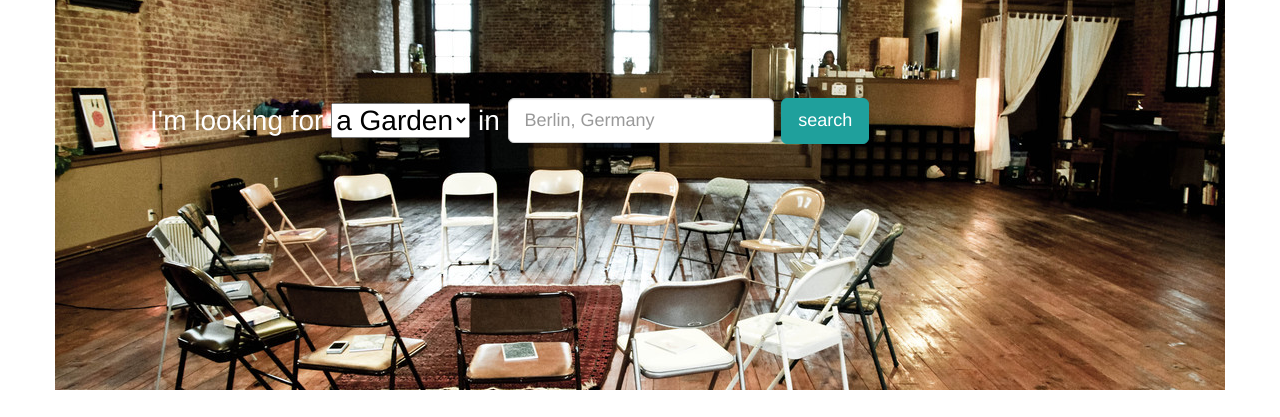
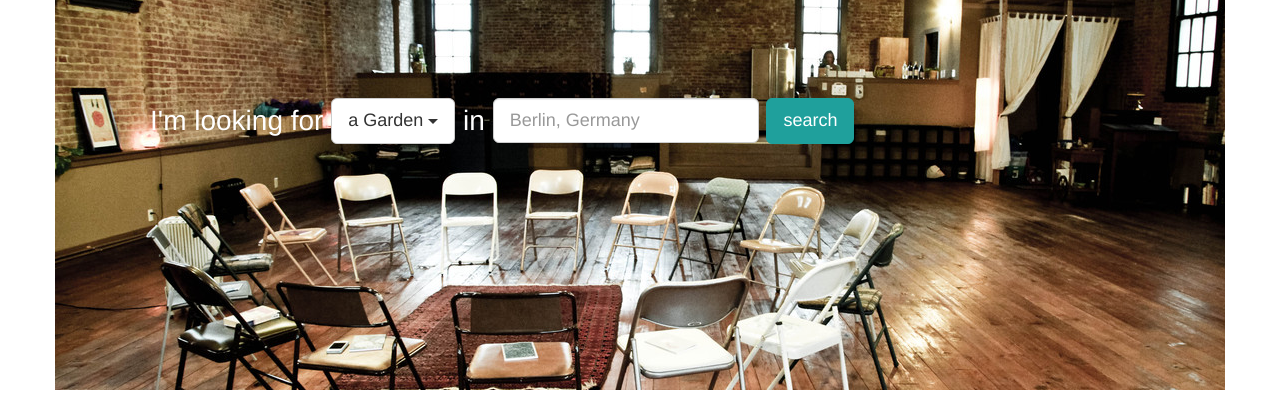
Before and after one commit to nicksellen/spacido, a plain HTML site: page index.html in a window 1280 px wide. Shown: the part 352-769 px from the top of the page. Drawn offline with Linux system fonts and the light colour scheme; some packages are replaced by stand-ins of ours.

Commit message:
added nicer dropdown

```diff
--- a/home.html
+++ b/home.html
@@ -4,16 +4,19 @@
 
 
     <form class="form-inline imlookingfor" role="form" method="GET" action="#/search">
+
       <div class="form-group">
         I'm looking for
       </div>
-      <div class="form-group">
-        <label class="sr-only" for="exampleInputEmail2">Email address</label>
-        <select>
-          <option>a Garden</option>
-          <option>a Garage</option>
-        </select>
-      </div>
+      <div class="btn-group">
+      <button type="button" class="btn btn-default btn-lg dropdown-toggle" data-toggle="dropdown">
+        a Garden <span class="caret"></span>
+      </button>
+      <ul class="dropdown-menu" role="menu">
+        <li><a href="#">a Garden</a></li>
+        <li><a href="#">a Garage</a></li>
+      </ul>
+    </div>
       <div class="form-group">
         in
       </div>
```
